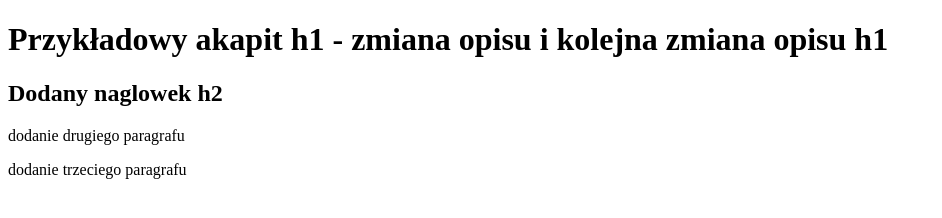
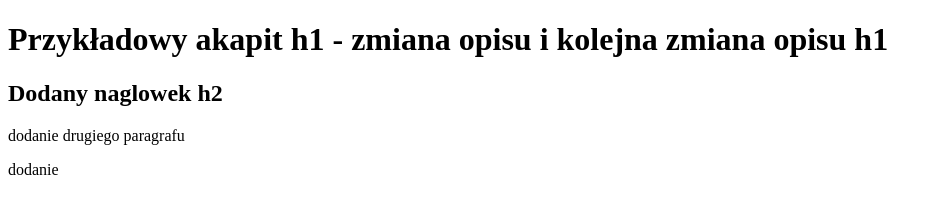
Before and after one commit to RafalKozlowski/nauka-gita, a plain HTML site: page index.html in a window 1280 px wide. Shown: the whole page, without its empty margins (0-942 px from the left). Drawn offline with Linux system fonts and the light colour scheme.

Commit message:
Change p index.html

```diff
--- a/index.html
+++ b/index.html
@@ -8,6 +8,6 @@
 	<h2>Dodany naglowek h2</h2>
 
 	<p>dodanie drugiego paragrafu</p>
-	<p>dodanie trzeciego paragrafu</p>
+	<p>dodanie  </p>
 </body>
 </html>
```
